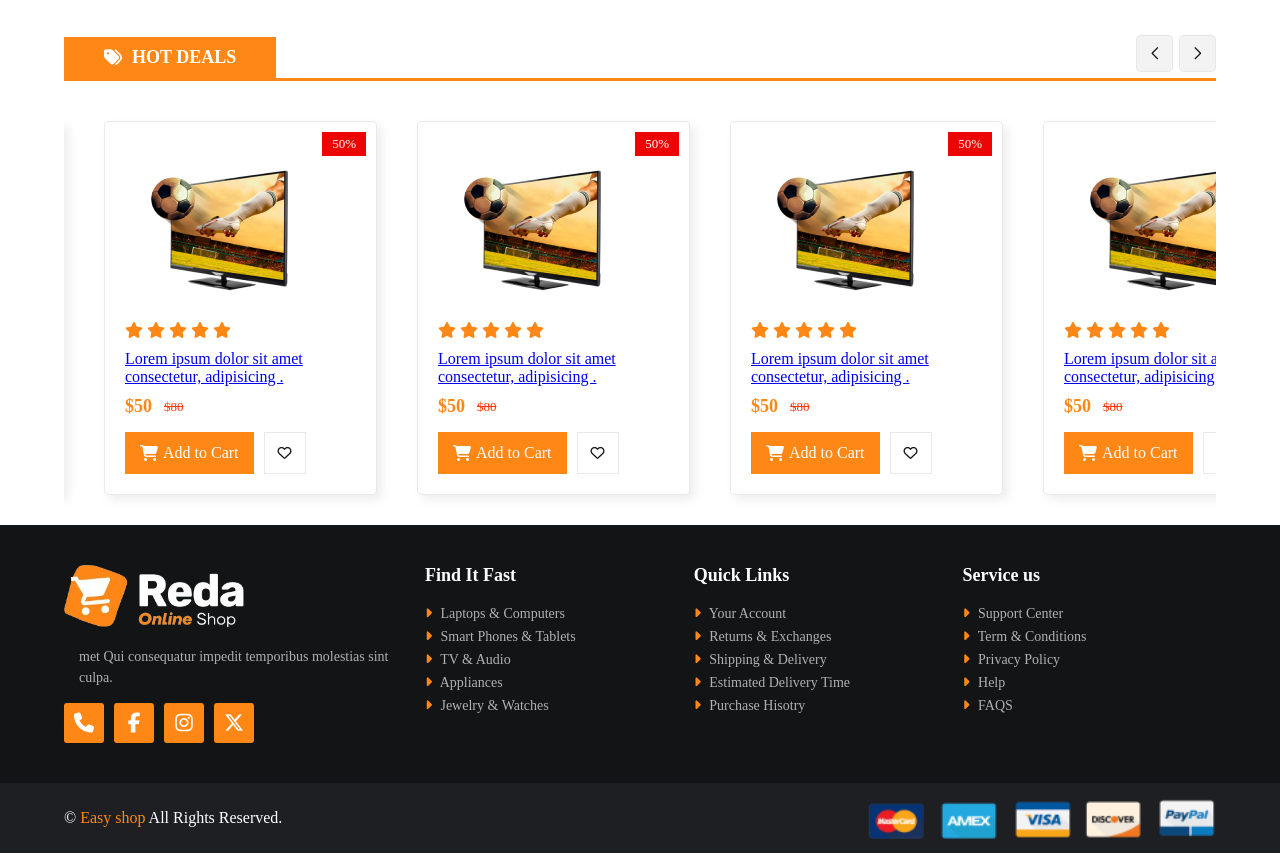
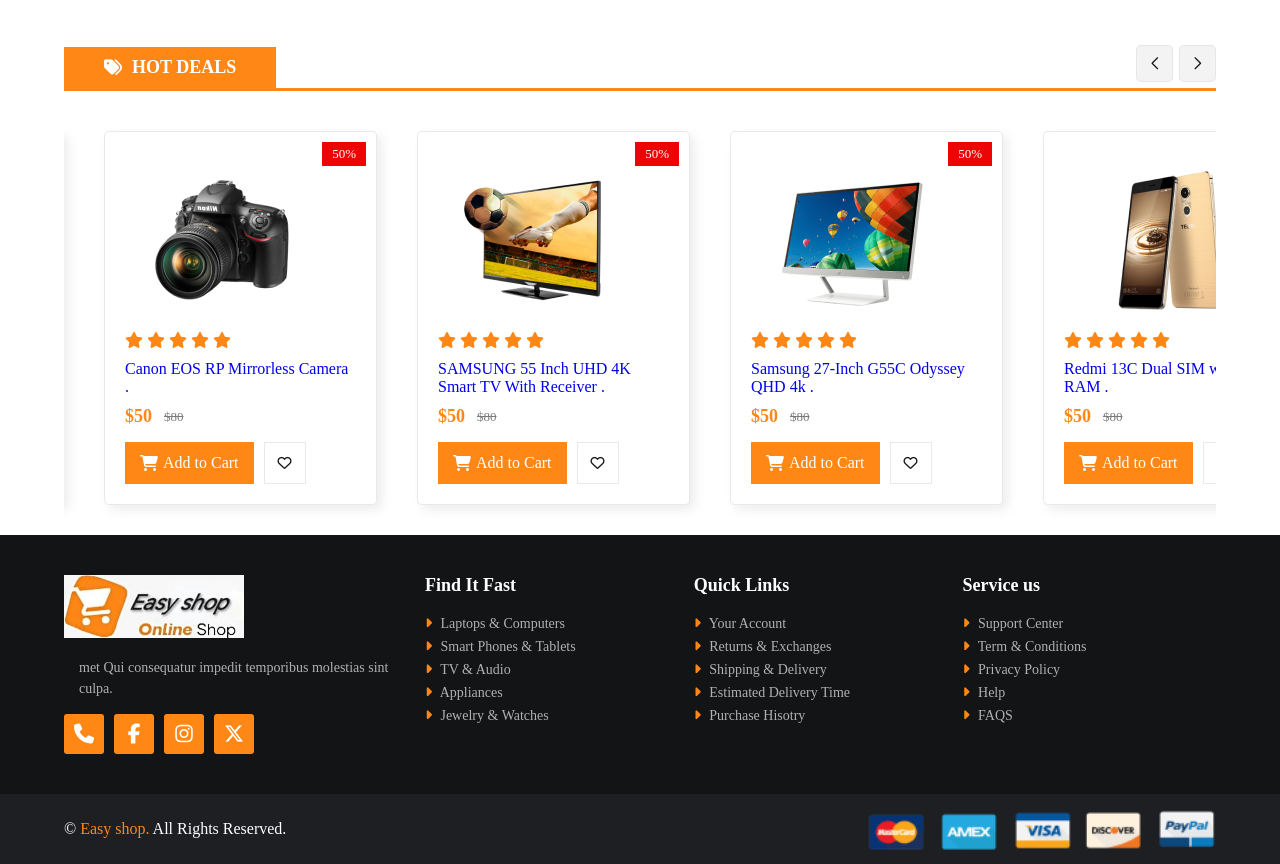
Before and after one commit to Yosef-Farhod/Team-Story, a website: page index.html in a window 1280 px wide. Shown: the part 803-1667 px from the top of the page. Drawn offline with nearby package versions, Linux system fonts and the light colour scheme; files whose address does not match are found by name.

Commit message:
Add more prodct and logo

```diff
--- a/CSS/style.css
+++ b/CSS/style.css
@@ -4,10 +4,11 @@
     padding: 0;
     margin: 0;
 }
+
 :root {
 
     --main_color: #ff8716;
-    --p_color: #fa3706;
+    --p_color: #7b7b7b;
     --bg_color: #f3f3f3;
     --white_color: #fff;
     --color_heading: #121416;
@@ -16,7 +17,7 @@
 }
 
 body {
-    padding-top: 180px;
+    padding-top: 210px;
 }
 
 span {
@@ -50,7 +51,7 @@
     top: 0;
     left: 0;
     right: 0;
-    box-shadow: 5px 8px 8px #d1d1d13b;
+    box-shadow: 5px 8px 8px #a174743b;
     position: fixed;
     width: 100%;
     z-index: 100;
@@ -145,7 +146,7 @@
 
 header .top_header .header_icons .icon i {
     font-size: 24px;
-    color: #000;
+    color: #121416;
 }
 
 header .top_header .header_icons .icon .count {
@@ -274,7 +275,6 @@
 .btn {
     padding: 10px 18px;
     text-transform: capitalize;
-    text-decoration: none;
     border-radius: 2px;
     cursor: pointer;
     background: var(--main_color);
@@ -284,12 +284,13 @@
     align-items: center;
     transition: 0.3s;
     border-radius: 5px;
+    text-decoration: none;
 }
 
 .btn:hover {
     scale: 1.1;
 }
-
+.name_product
 
 /* slide */
 
@@ -402,7 +403,7 @@
 } */
 
 .top_slide {
-    position: relative;
+    /* position: relative; */
     margin-bottom: 20px;
     border-bottom: 3px solid var(--main_color);
 
@@ -410,7 +411,7 @@
 }
 
 .top_slide h2 {
-    position: relative;
+    /* position: relative; */
     text-transform: uppercase;
     background: var(--main_color);
     color: var(--white_color);
@@ -422,7 +423,7 @@
     width: max-content;
 }
 
-.top_slide h2::before {
+/* .top_slide h2::before {
     content: '';
     position: absolute;
     width: 0;
@@ -434,11 +435,11 @@
     left: 0;
     border-bottom: 20px solid #e26e02;
 
-}
+} */
 
-.top_slide h2 i {
+/* .top_slide h2 i {
     color: var(--white_color);
-}
+} */
 
 .slide .container {
     position: relative;
@@ -522,13 +523,17 @@
     color: var(--color_heading);
     overflow: hidden;
     text-overflow: ellipsis;
-    -webkit-line-clamp: 2;
+    /* -webkit-line-clamp: 2; */
     -webkit-box-orient: vertical;
-    /* text-decoration: none; */
 }
+
+ .name_product a{
+    text-decoration: none;
+ }
 
 .product .name_product a:hover {
     text-decoration: underline;
+
 }
 
 .stars {
@@ -606,7 +611,7 @@
 }
 
 .product .icons .btn_add_cart.active i {
-    color: var(--main_color);
+    /* color: var(--main_color); */
 }
 
 .product .icons .btn_add_cart:Hover {
@@ -616,7 +621,7 @@
 
 
 
-/* Start Footer  .img_product */
+/* Start Footer */
 
 footer{
 
--- a/index.html
+++ b/index.html
@@ -17,17 +17,17 @@
         <header>
             <div class="top_header">
                 <div class="container">
-                    <a href="index.html" class="logo"><img src="img/logo.png"
+                    <a href="index.html" class="logo"><img src="img/WhatsApp Image 2025-12-12 at 2.13.47 PM.jpeg"
                             alt></a>
 
-                    <form action class="search_box">
+                     <form action class="search_box">
                         <div class="select_box">
-                            <select id="category" name="category">
+                             <select id="category" name="category">
 
                                 <option value="All categories"> All categories
                                 </option>
                                 <option
-                                    value="Electronics & Digital">Electronics &
+                                     value="Electronics & Digital">Electronics &
                                     Digital</option>
                                 <option value="phones & tablet">phones &
                                     tablet</option>
@@ -60,6 +60,7 @@
                                 <span class="count count_favourite">0</span>
                             </a>
                         </div>
+
 
                         <div class="icon">
                             <i class="fa-solid fa-cart-arrow-down"></i>
@@ -237,7 +238,7 @@
                             <span class="sale_present">50%</span>
 
                             <div class="img_product">
-                                <a href="#"><img src="img/product/0.png"
+                                <a href="#"><img src="img/product/4.png"
                                         alt></a>
                             </div>
 
@@ -249,9 +250,47 @@
                                 <i class="fa-solid fa-star"></i>
                             </div>
 
-                            <p class="name_product"><a href="#">Lorem ipsum
-                                    dolor sit, amet consectetur adipisicing
+                            <p class="name_product"><a href="#">
+                                  OPPO A18 128GB 4GB Glowing Black
 
+                                    .</a></p>
+
+                            <div class="price">
+                                <p><span>$50</span></p>
+                                <p class="old_price">$80</p>
+                            </div>
+
+                            <div class="icons">
+                                <span class="btn_add_cart">
+                                    <i class="fa-solid fa-cart-shopping"></i>
+                                    Add to Cart
+                                </span>
+                                <span class="icon_product">
+                                    <i class="fa-regular fa-heart"></i>
+                                </span>
+
+                            </div>
+
+                        </div>
+
+                        <div class="swiper-slide product">
+                            <span class="sale_present">50%</span>
+
+                            <div class="img_product">
+                                <a href="#"><img src="img/product/3.png"
+                                        alt></a>
+                            </div>
+
+                            <div class="stars">
+                                <i class="fa-solid fa-star"></i>
+                                <i class="fa-solid fa-star"></i>
+                                <i class="fa-solid fa-star"></i>
+                                <i class="fa-solid fa-star"></i>
+                                <i class="fa-solid fa-star"></i>
+                            </div>
+
+                            <p class="name_product"><a href="#">
+                                    Canon EOS RP Mirrorless Camera
                                     .</a></p>
 
                             <div class="price">
@@ -288,8 +327,8 @@
                                 <i class="fa-solid fa-star"></i>
                             </div>
 
-                            <p class="name_product"><a href="#">Lorem ipsum
-                                    dolor sit amet consectetur, adipisicing
+                            <p class="name_product"><a href="#">
+                                    SAMSUNG 55 Inch UHD 4K Smart TV With Receiver
                                     .</a></p>
 
                             <div class="price">
@@ -314,7 +353,7 @@
                             <span class="sale_present">50%</span>
 
                             <div class="img_product">
-                                <a href="#"><img src="img/product/0.png"
+                                <a href="#"><img src="img/product/5.png"
                                         alt></a>
                             </div>
 
@@ -326,8 +365,8 @@
                                 <i class="fa-solid fa-star"></i>
                             </div>
 
-                            <p class="name_product"><a href="#">Lorem ipsum
-                                    dolor sit amet consectetur, adipisicing
+                            <p class="name_product"><a href="#">
+                                   Samsung 27-Inch G55C Odyssey QHD 4k
                                     .</a></p>
 
                             <div class="price">
@@ -352,7 +391,7 @@
                             <span class="sale_present">50%</span>
 
                             <div class="img_product">
-                                <a href="#"><img src="img/product/0.png"
+                                <a href="#"><img src="img/product/1.png"
                                         alt></a>
                             </div>
 
@@ -364,8 +403,8 @@
                                 <i class="fa-solid fa-star"></i>
                             </div>
 
-                            <p class="name_product"><a href="#">Lorem ipsum
-                                    dolor sit amet consectetur, adipisicing
+                            <p class="name_product"><a href="#">
+                                    Redmi 13C Dual SIM with 6GB RAM
                                     .</a></p>
 
                             <div class="price">
@@ -390,7 +429,7 @@
                             <span class="sale_present">50%</span>
 
                             <div class="img_product">
-                                <a href="#"><img src="img/product/0.png"
+                                <a href="#"><img src="img/product/2.png"
                                         alt></a>
                             </div>
 
@@ -402,46 +441,8 @@
                                 <i class="fa-solid fa-star"></i>
                             </div>
 
-                            <p class="name_product"><a href="#">Lorem ipsum
-                                    dolor sit amet consectetur, adipisicing
-                                    .</a></p>
-
-                            <div class="price">
-                                <p><span>$50</span></p>
-                                <p class="old_price">$80</p>
-                            </div>
-
-                            <div class="icons">
-                                <span class="btn_add_cart">
-                                    <i class="fa-solid fa-cart-shopping"></i>
-                                    Add to Cart
-                                </span>
-                                <span class="icon_product">
-                                    <i class="fa-regular fa-heart"></i>
-                                </span>
-
-                            </div>
-
-                        </div>
-
-                        <div class="swiper-slide product">
-                            <span class="sale_present">50%</span>
-
-                            <div class="img_product">
-                                <a href="#"><img src="img/product/0.png"
-                                        alt></a>
-                            </div>
-
-                            <div class="stars">
-                                <i class="fa-solid fa-star"></i>
-                                <i class="fa-solid fa-star"></i>
-                                <i class="fa-solid fa-star"></i>
-                                <i class="fa-solid fa-star"></i>
-                                <i class="fa-solid fa-star"></i>
-                            </div>
-
-                            <p class="name_product"><a href="#">Lorem ipsum
-                                    dolor sit amet consectetur, adipisicing
+                            <p class="name_product"><a href="#">
+                                    Redmi 13C Dual SIM with 6GB RAM
                                     .</a></p>
 
                             <div class="price">
@@ -476,7 +477,7 @@
     <footer>
         <div class="container">
             <div class="big_row">
-                <img  class="logo_footer" src="img/white_logo.png" alt="logo">
+                <img  class="logo_footer" src="img/WhatsApp Image 2025-12-12 at 2.13.47 PM.jpeg" alt="logo">
 
                 <p>met Qui consequatur impedit temporibus molestias sint culpa.</p>
 
@@ -530,7 +531,7 @@
 
         <div class="bottom_footer">
             <div class="container">
-                <p>&copy; <span>Easy shop</span> All Rights Reserved.</p>
+                <p>&copy; <span>Easy shop.</span> All Rights Reserved.</p>
 
                 <div class="payment_img">
                     <img src="img/payment_method.png" alt="">
```
Also changed, not shown: views/sign_in.html (+1 -1 lines), README.md (deleted), img/WhatsApp Image 2025-12-10 at 00.51.48_b25096c8.jpg (added), img/WhatsApp Image 2025-12-10 at 01.02.05_9e8bdbba.jpg (added), img/WhatsApp Image 2025-12-10 at 01.08.14_1675e179.jpg (added), img/WhatsApp Image 2025-12-12 at 2.13.47 PM.jpeg (added), img/backgrond/2.jpg (deleted), img/backgrond/3.jpg (deleted), img/backgrond/4.jpg (deleted), img/backgrond/5.jpg (deleted), img/backgrond/6.jpg (deleted).
